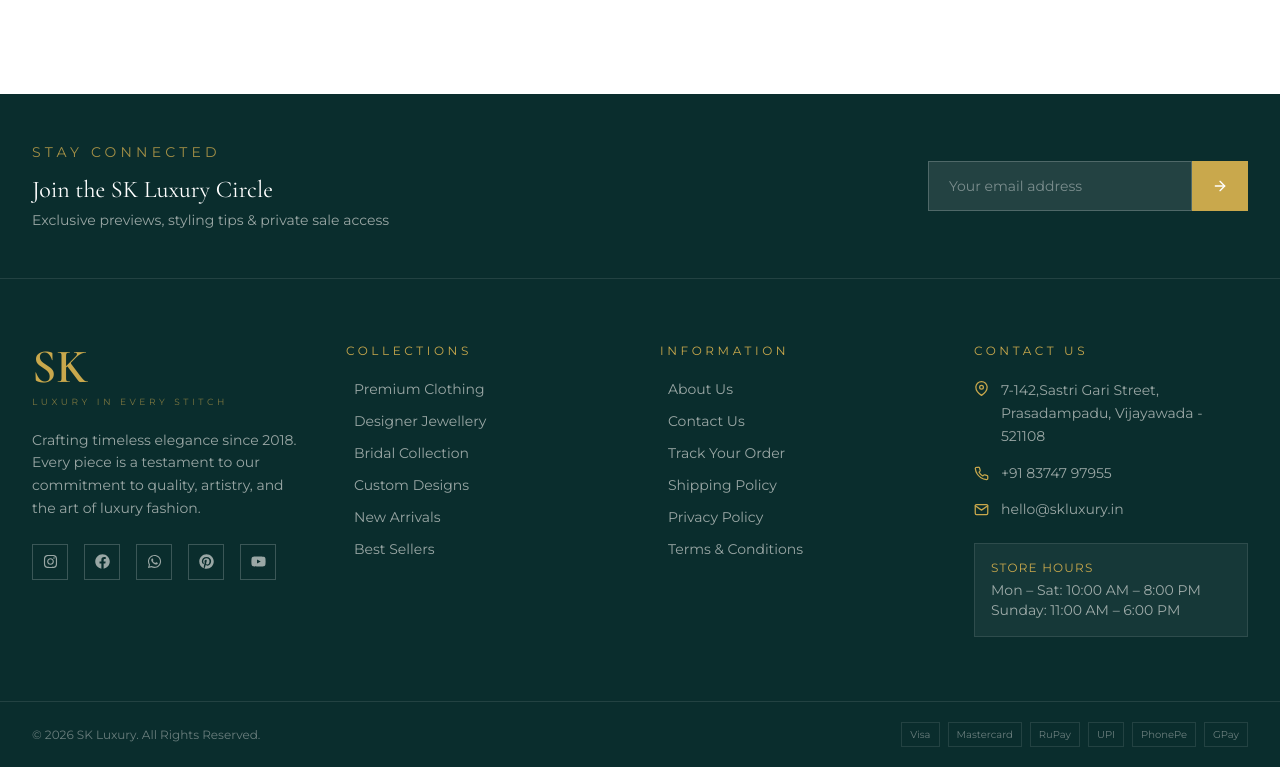
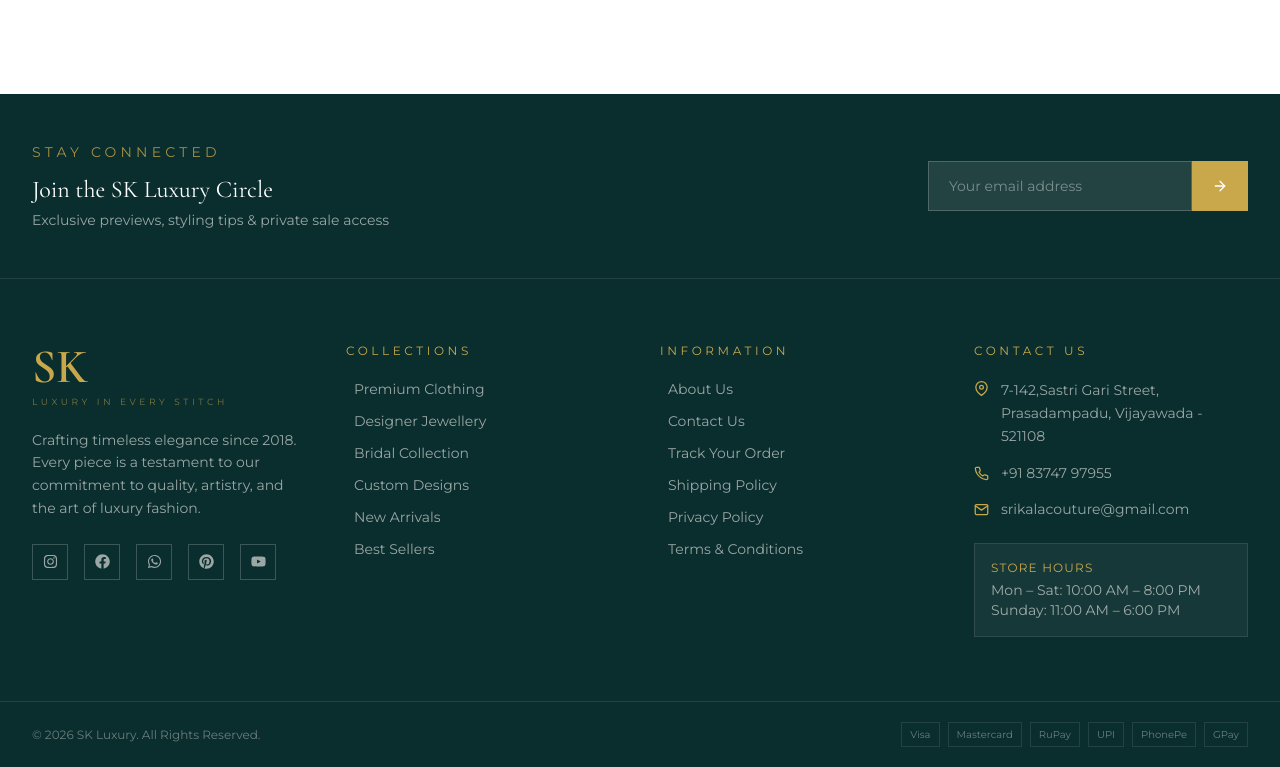
Before and after one commit to akashreddykandula/sk-luxury, a React (Vite) app in the folder frontend/: page / in a window 1280 px wide. Shown: the part 7743-8510 px from the top of the page. Built offline with nearby package versions, Linux system fonts and the light colour scheme; no server answers; a web font is replaced by a local one.

Commit message:
Update contact email

```diff
--- a/frontend/src/components/layout/Footer.jsx
+++ b/frontend/src/components/layout/Footer.jsx
@@ -174,10 +174,10 @@
               <li className="flex items-center gap-3">
                 <FiMail size={15} className="text-gold shrink-0" />
                 <a
-                  href="mailto:hello@skluxury.in"
+                  href="mailto:srikalacouture@gmail.com"
                   className="font-sans text-sm text-luxury-cream/60 hover:text-gold transition-colors"
                 >
-                  hello@skluxury.in
+                  srikalacouture@gmail.com
                 </a>
               </li>
             </ul>
--- a/frontend/src/pages/customer/PrivacyPage.jsx
+++ b/frontend/src/pages/customer/PrivacyPage.jsx
@@ -64,7 +64,7 @@
         <p>By placing an order, you confirm that all information provided is accurate. We accept payment via Razorpay, which supports UPI, cards, and net banking. Orders are confirmed only after successful payment.</p>
       </Section>
       <Section title="Cancellation Policy">
-        <p>Orders may be cancelled within 24 hours of placement. Custom and bridal orders cannot be cancelled once production has begun. Contact us immediately at hello@skluxury.in to request a cancellation.</p>
+        <p>Orders may be cancelled within 24 hours of placement. Custom and bridal orders cannot be cancelled once production has begun. Contact us immediately at srikalacouture@gmail.com to request a cancellation.</p>
       </Section>
       <Section title="Intellectual Property">
         <p>All content on this website, including images, designs, logos, and text, is the intellectual property of SK Luxury. Unauthorised reproduction or use is strictly prohibited.</p>
```
